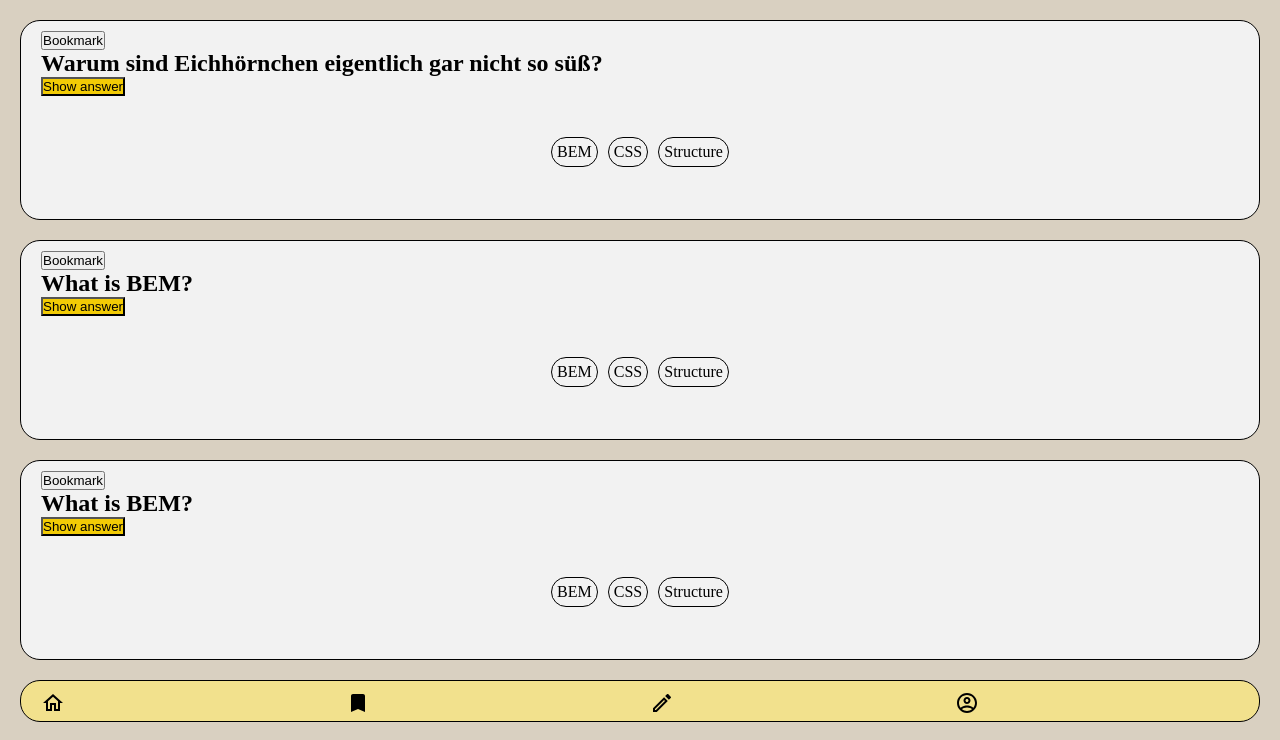
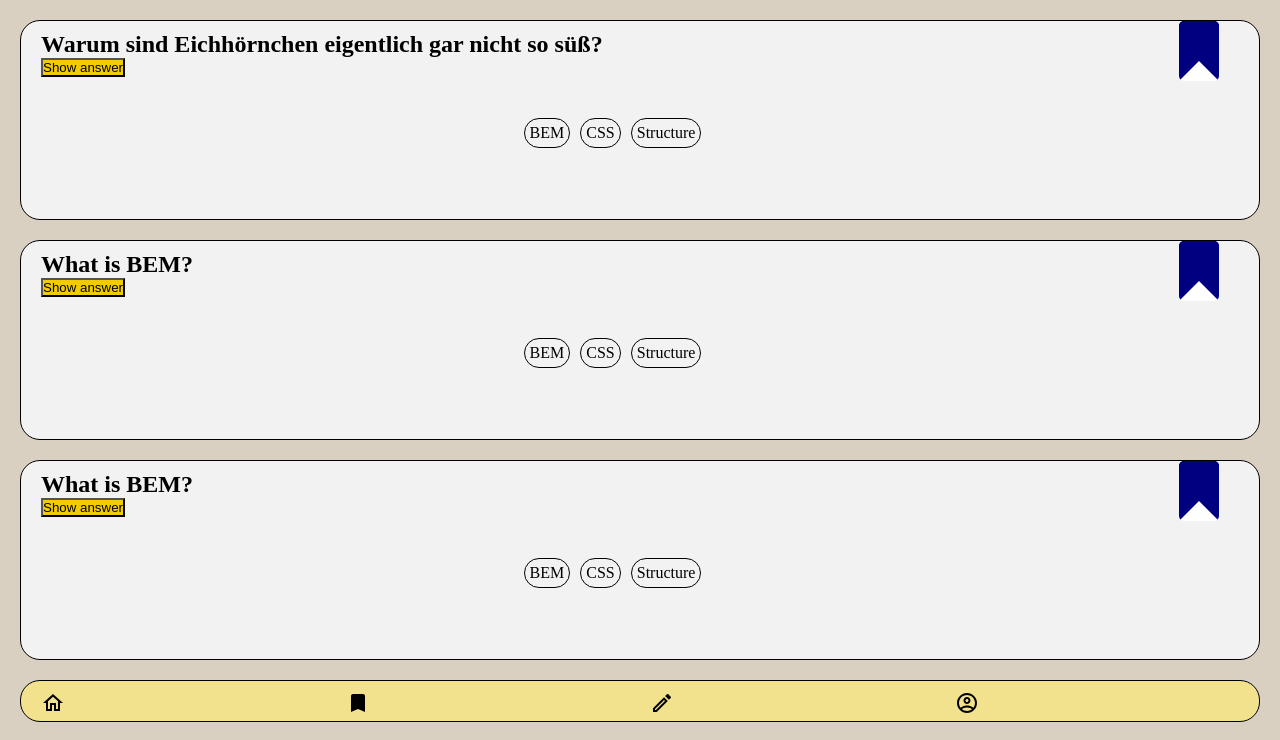
Before and after one commit to falkkreimeier/quiz-app1, a website built with Vite: page index.html in a window 1280 px wide. Shown: the part 60-800 px from the top of the page. Built offline with nearby package versions, Linux system fonts and the light colour scheme.

Commit message:
create a new bookmark

```diff
--- a/CSS/_base.css
+++ b/CSS/_base.css
@@ -45,8 +45,9 @@ section {
     border: 1px solid black;
     border-radius: 20px;
     margin: 10px 20px 10px 20px;
-    padding: 10px 20px 10px 20px;
+    padding: 10px 75px 10px 20px;
     background-color: #F2F2F2;
+    position: relative;
 }
 
 h1 {
--- a/CSS/components/card.css
+++ b/CSS/components/card.css
@@ -5,3 +5,21 @@
 .card__button{
     background-color:#F2CB05;
 }
+
+.bookmark {
+    position: absolute;
+    top: 0px;
+    right: 40px;
+    padding: 0;
+
+    /* width: 100%; */
+    height: 60px;
+
+    border-color: navy;
+    border-style: solid;
+    border-width: 20px;
+    border-bottom-color: white;
+    /* border-bottom-color: transparent;  */
+    border-radius: 5px;
+    background-color: transparent;
+}
--- a/index.html
+++ b/index.html
@@ -15,7 +15,7 @@
     </header>
     <main>
         <section class="card">
-            <button type="submit" class="card__bookmark">Bookmark</button>
+            <button type="submit" class="card__bookmark bookmark"></button>
             <h2 Class="card__question">Warum sind Eichhörnchen eigentlich gar nicht so süß?</h2>
             <button type="submit" class="card__button">Show answer</button>
             <p class="card__answer card__hidden">Lorem ipsum dolor sit, amet consectetur adipisicing elit. Consequuntur
@@ -30,7 +30,7 @@
         </section>
 
         <section class="card">
-            <button class="card__bookmark">Bookmark</button>
+            <button class="card__bookmark bookmark"></button>
             <h2 Class="card__question">What is BEM?</h2>
             <button class="card__button">Show answer</button>
             <p class="card__answer card__hidden">Lorem ipsum dolor sit, amet consectetur adipisicing elit. Consequuntur
@@ -45,7 +45,7 @@
         </section>
 
         <section class="card">
-            <button class="card__bookmark">Bookmark</button>
+            <button class="card__bookmark bookmark"></button>
             <h2 Class="card__question">What is BEM?</h2>
             <button class="card__button">Show answer</button>
             <p class="card__answer card__hidden">Lorem ipsum dolor sit, amet consectetur adipisicing elit. Consequuntur
```
